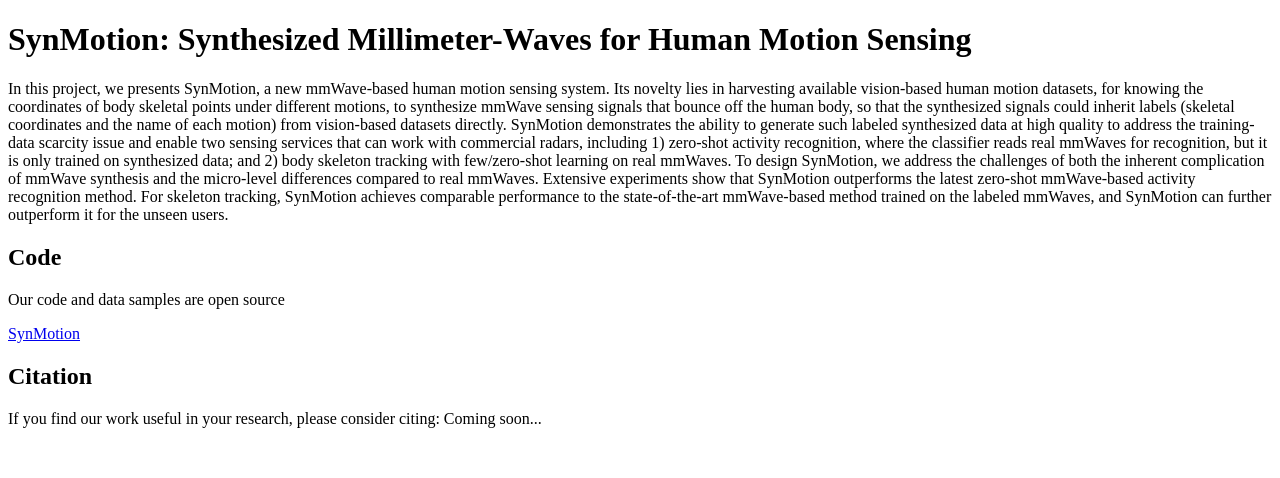
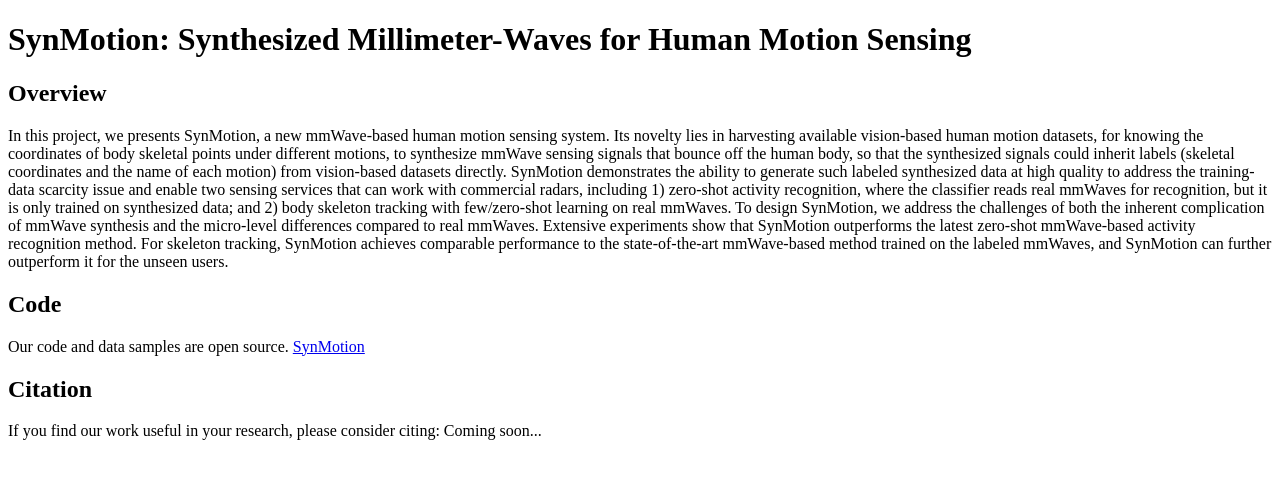
Before and after one commit to SynMotion/synmotion.github.io, a plain HTML site: page index.html in a window 1280 px wide. Drawn offline with Linux system fonts and the light colour scheme.

Commit message:
Update index.html

```diff
--- a/index.html
+++ b/index.html
@@ -7,9 +7,10 @@
 <body>
 
 <h1> SynMotion: Synthesized Millimeter-Waves for Human Motion Sensing </h1>
+<h2> Overview </h2>
 <p> In this project, we presents SynMotion, a new mmWave-based human motion sensing system. Its novelty lies in harvesting available vision-based human motion datasets, for knowing the coordinates of body skeletal points under different motions, to synthesize mmWave sensing signals that bounce off the human body, so that the synthesized signals could inherit labels (skeletal coordinates and the name of each motion) from vision-based datasets directly. SynMotion demonstrates the ability to generate such labeled synthesized data at high quality to address the training-data scarcity issue and enable two sensing services that can work with commercial radars, including 1) zero-shot activity recognition, where the classifier reads real mmWaves for recognition, but it is only trained on synthesized data; and 2) body skeleton tracking with few/zero-shot learning on real mmWaves. To design SynMotion, we address the challenges of both the inherent complication of mmWave synthesis and the micro-level differences compared to real mmWaves. Extensive experiments show that SynMotion outperforms the latest zero-shot mmWave-based activity recognition method. For skeleton tracking, SynMotion achieves comparable performance to the state-of-the-art mmWave-based method trained on the labeled mmWaves, and SynMotion can further outperform it for the unseen users.</p>
 <h2> Code </h2>
-<p> Our code and data samples are open source </p> <a href="https://github.com/Zxttttttt/SynMotion" target="_blank">SynMotion</a>
+<p> Our code and data samples are open source. <a href="https://github.com/Zxttttttt/SynMotion" target="_blank">SynMotion</a></p>
 <h2> Citation </h2>
 <p> If you find our work useful in your research, please consider citing: Coming soon... </p>
 </body>
```
